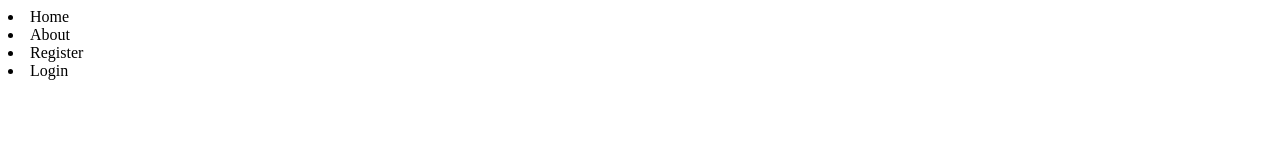
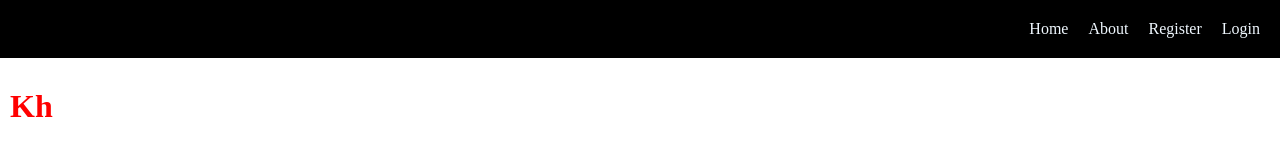
Before and after one commit to NdamuleloMulaudzi/git-prac, a plain HTML site: page index.html in a window 1280 px wide. Drawn offline with Linux system fonts and the light colour scheme.

Commit message:
add head

```diff
--- a/index.html
+++ b/index.html
@@ -4,13 +4,19 @@
     <meta charset="UTF-8">
     <meta name="viewport" content="width=device-width, initial-scale=1.0">
     <title>Git Practice</title>
+    <link rel="stylesheet" href="style.css">
 </head>
 <body>
-   <nav><li>Home</li>
-   <li>About</li>
-   <li>Register</li>
-   <li>Login</li>
+   <nav>
+    <ul>
+       <li>Home</li>
+       <li>About</li>
+       <li>Register</li>
+       <li>Login</li>
+    </ul>
   </nav>
+
+  <h1 class="heading">Kh</h1>
 
 
 </body>
--- /dev/null
+++ b/style.css
@@ -0,0 +1,23 @@
+*{
+    margin: 0;
+}
+
+h1{
+    margin-top: 20px;
+    color: red;
+    padding: 10px 10px ;
+}
+nav{
+    background: #000;
+    color: aliceblue;
+    padding: 20px;
+}
+ul{
+    display: flex;
+    gap: 20px;
+    justify-content: end;
+
+}
+li{
+    list-style: none;
+}
```
